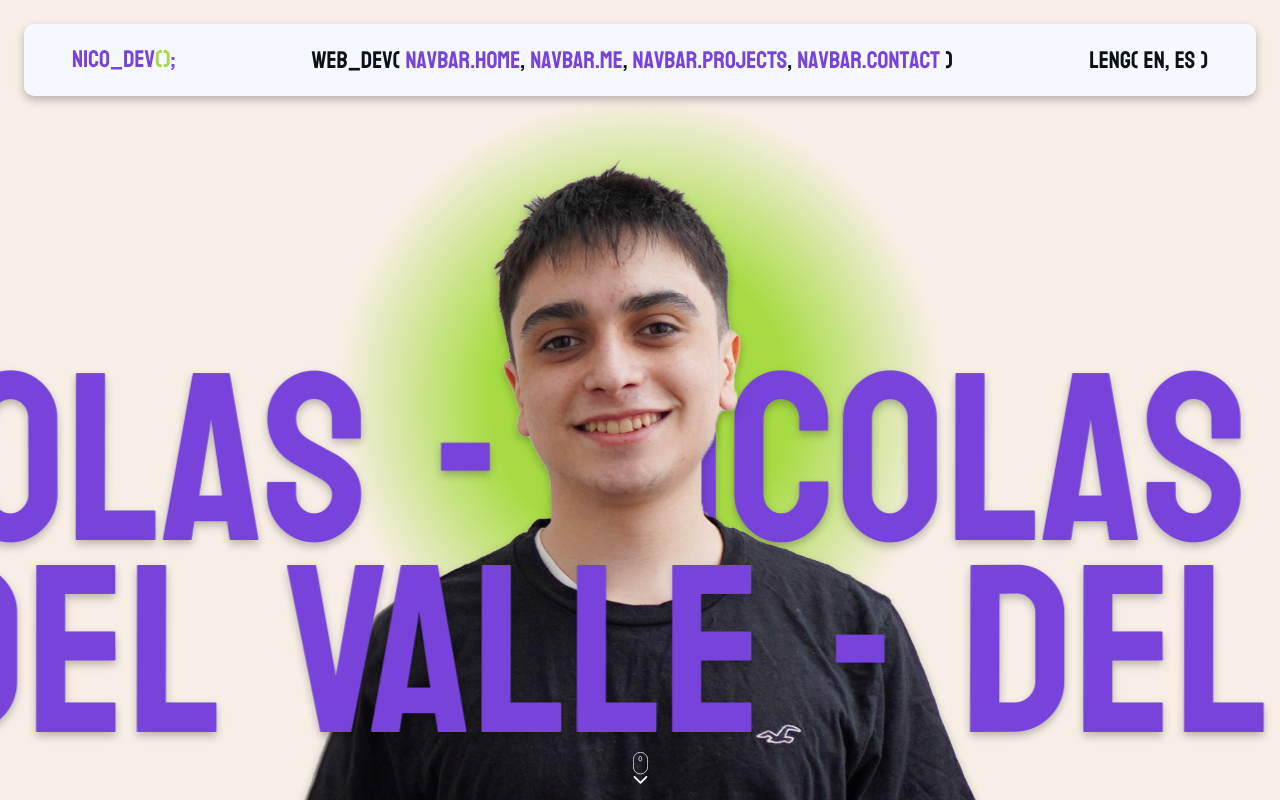
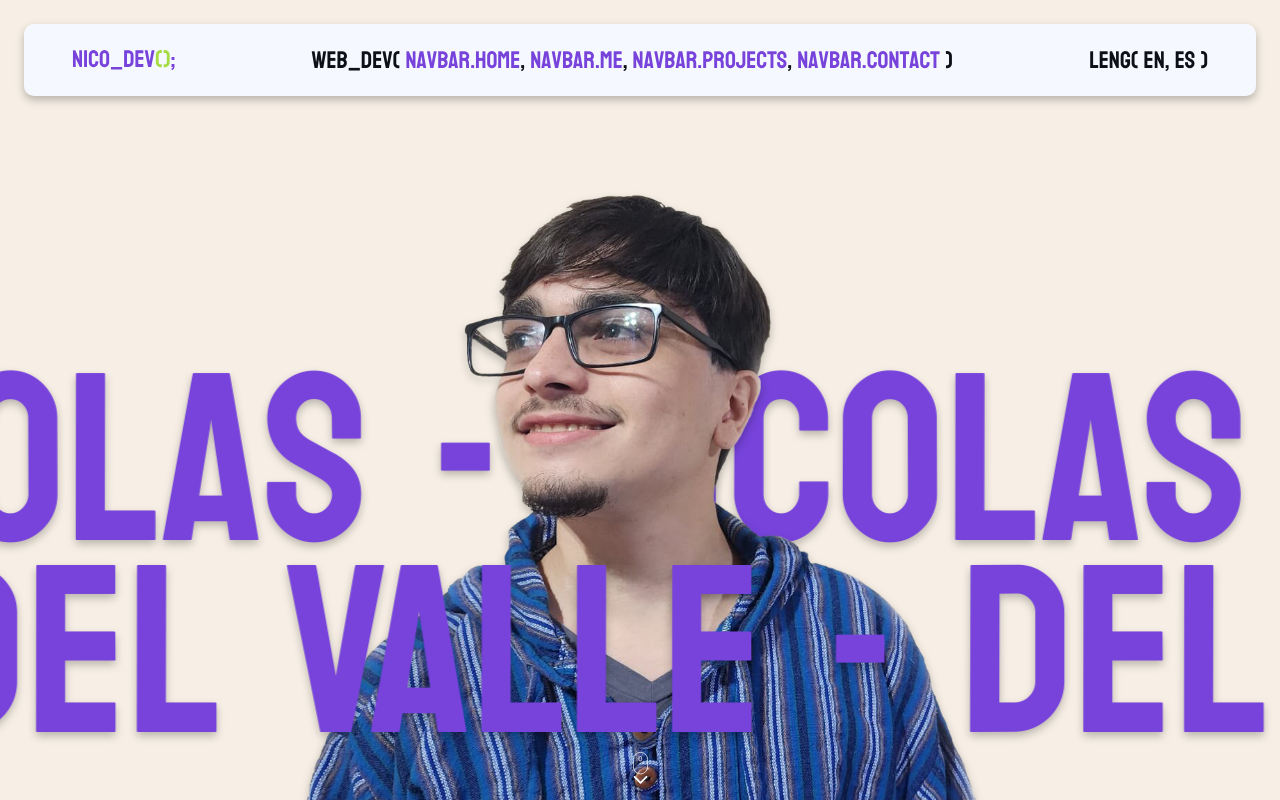
Before and after one commit to NicolasDelValle/portfolio, a React (Create React App) app: page / in a window 1280 px wide. Built offline with nearby package versions, Linux system fonts and the light colour scheme.

Commit message:
01/06/25

```diff
--- a/src/pages/Home/Home.jsx
+++ b/src/pages/Home/Home.jsx
@@ -417,7 +417,7 @@ function Home() {
                     tabIndex={21}
                     className="card default-shadow"
                     style={{ backgroundColor: "#000" }}
-                    href="https://losi.vercel.app/"
+                    href="https://bootcamp-losi.vercel.app/"
                     rel="noreferrer"
                     target="_blank"
                   >
--- a/src/pages/Home/HomeStyle.css
+++ b/src/pages/Home/HomeStyle.css
@@ -59,12 +59,6 @@
   align-items: center;
   container-type: inline-size;
   position: relative;
-  background: rgb(167, 219, 67);
-  background: radial-gradient(
-    circle,
-    rgba(167, 219, 67, 1) 20%,
-    rgba(0, 212, 255, 0) 40%
-  );
 }
 
 .m-b-117 {
```
Also changed, not shown: src/assets/Nicolas.png, src/assets/NicolasWhiteBorder.png.
